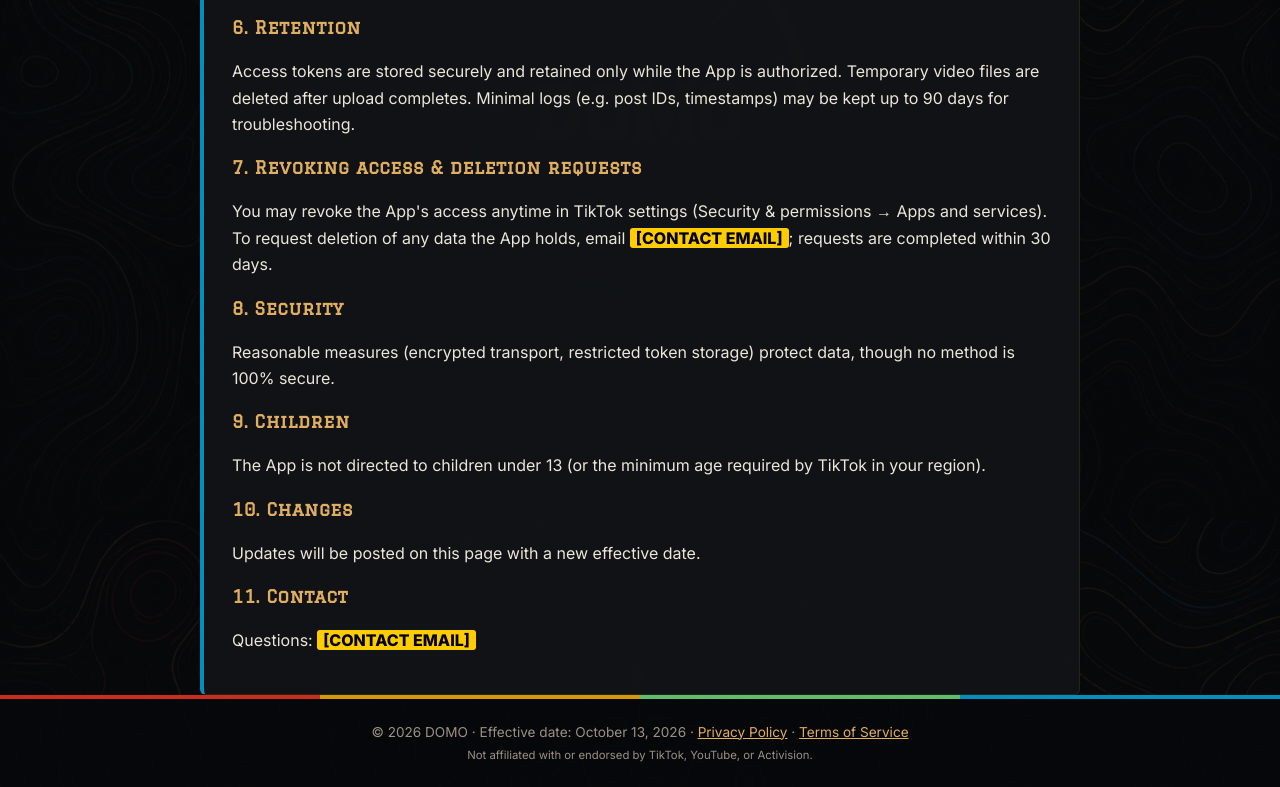
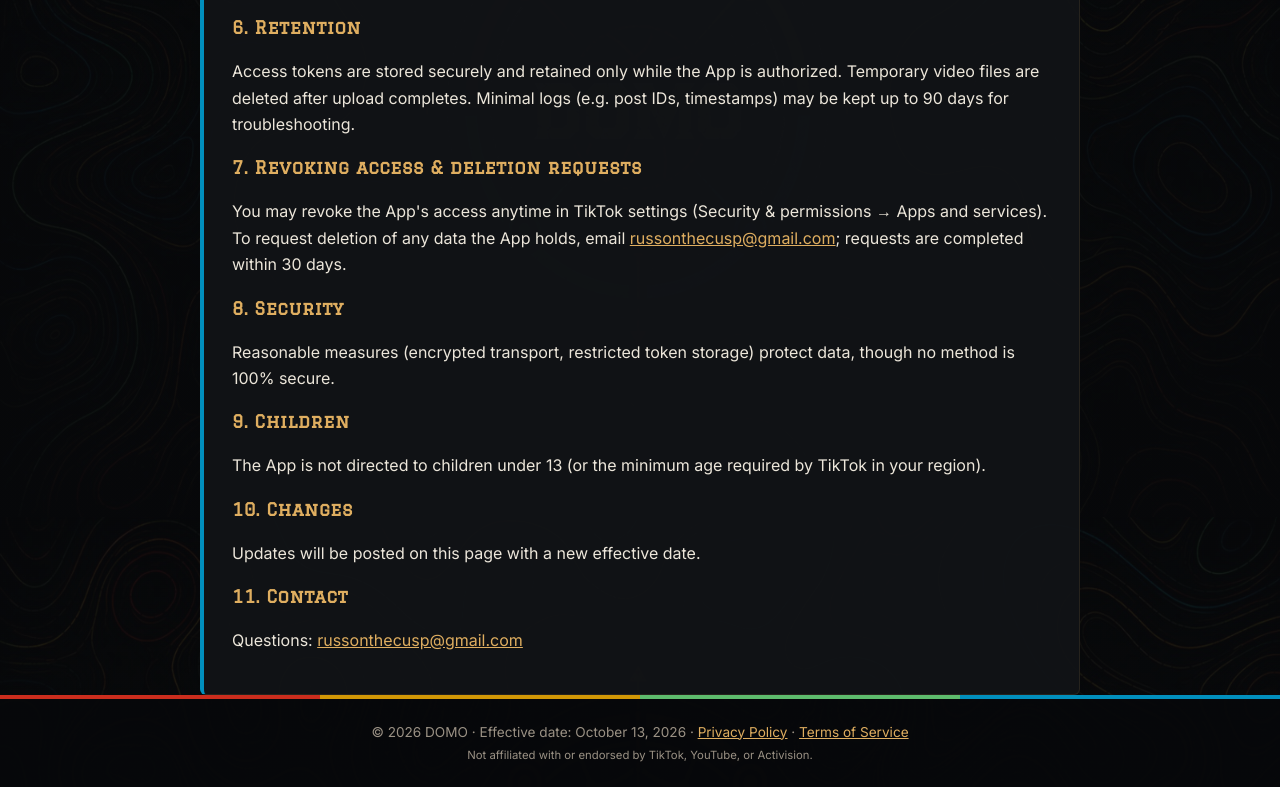
Before and after one commit to druss86/domo-site, a plain HTML site: page privacy.html in a window 1280 px wide. Shown: the part 1083-1870 px from the top of the page. Drawn offline with Linux system fonts and the light colour scheme.

Commit message:
Add contact email

```diff
--- a/privacy.html
+++ b/privacy.html
@@ -5,8 +5,8 @@
 <h2>4. How information is used</h2><p>Only to authenticate, upload/publish videos, and show posting status. No advertising, profiling, or analytics resale.</p>
 <h2>5. No selling or sharing</h2><p>We do not sell, rent, or trade your data. Data is shared only with TikTok as required to perform posting, or if required by law.</p>
 <h2>6. Retention</h2><p>Access tokens are stored securely and retained only while the App is authorized. Temporary video files are deleted after upload completes. Minimal logs (e.g. post IDs, timestamps) may be kept up to 90 days for troubleshooting.</p>
-<h2>7. Revoking access &amp; deletion requests</h2><p>You may revoke the App's access anytime in TikTok settings (Security &amp; permissions &rarr; Apps and services). To request deletion of any data the App holds, email <span class="ph">[CONTACT EMAIL]</span>; requests are completed within 30 days.</p>
+<h2>7. Revoking access &amp; deletion requests</h2><p>You may revoke the App's access anytime in TikTok settings (Security &amp; permissions &rarr; Apps and services). To request deletion of any data the App holds, email <a href="mailto:russonthecusp@gmail.com">russonthecusp@gmail.com</a>; requests are completed within 30 days.</p>
 <h2>8. Security</h2><p>Reasonable measures (encrypted transport, restricted token storage) protect data, though no method is 100% secure.</p>
 <h2>9. Children</h2><p>The App is not directed to children under 13 (or the minimum age required by TikTok in your region).</p>
 <h2>10. Changes</h2><p>Updates will be posted on this page with a new effective date.</p>
-<h2>11. Contact</h2><p>Questions: <span class="ph">[CONTACT EMAIL]</span></p></div></main><footer><div class="stripes"><i></i><i></i><i></i><i></i></div><div class="wrap">&copy; 2026 DOMO &middot; Effective date: October 13, 2026 &middot; <a href="privacy.html">Privacy Policy</a> &middot; <a href="terms.html">Terms of Service</a><br><small>Not affiliated with or endorsed by TikTok, YouTube, or Activision.</small></div></footer></body></html>
+<h2>11. Contact</h2><p>Questions: <a href="mailto:russonthecusp@gmail.com">russonthecusp@gmail.com</a></p></div></main><footer><div class="stripes"><i></i><i></i><i></i><i></i></div><div class="wrap">&copy; 2026 DOMO &middot; Effective date: October 13, 2026 &middot; <a href="privacy.html">Privacy Policy</a> &middot; <a href="terms.html">Terms of Service</a><br><small>Not affiliated with or endorsed by TikTok, YouTube, or Activision.</small></div></footer></body></html>
```
Also changed, not shown: terms.html (+1 -1 lines).
